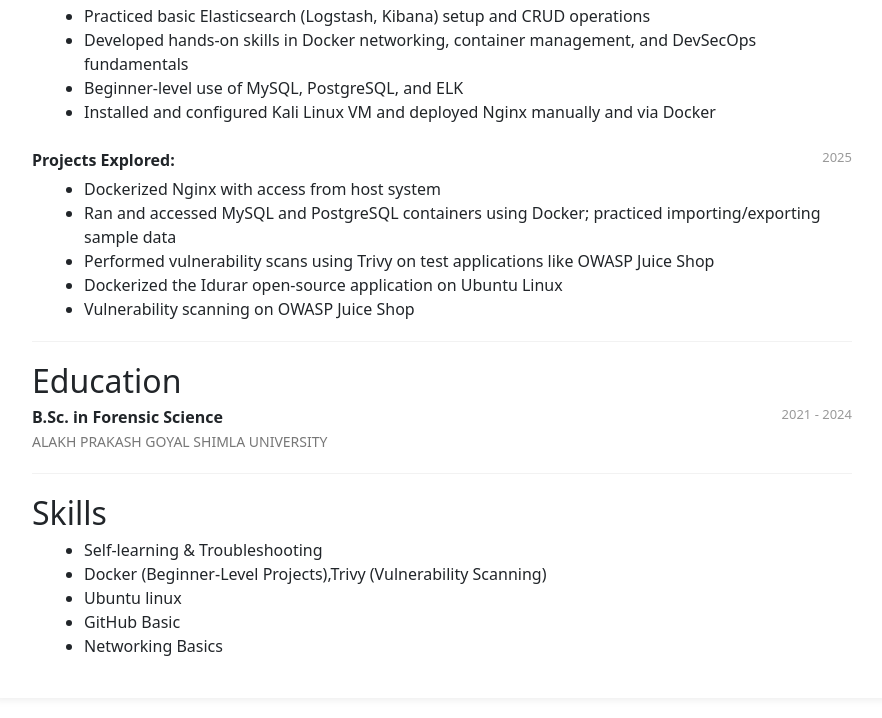
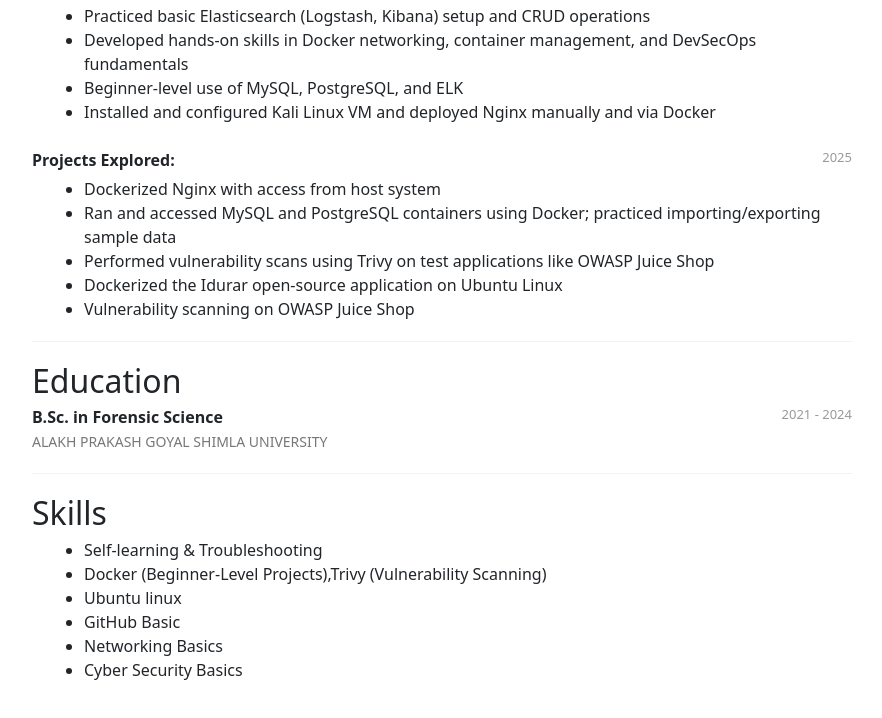
Before and after one commit to venkateshkallu/venkateshkallu.github.io, a plain HTML site: page resume.html in a window 1280 px wide. Shown: the part 515-1233 px from the top of the page, without its empty margins (198-1080 px from the left). Drawn offline with nearby package versions, Linux system fonts and the light colour scheme.

Commit message:
Updated Resume

```diff
--- a/resume.html
+++ b/resume.html
@@ -3,7 +3,7 @@
 <head>
     <meta charset="UTF-8">
     <meta name="viewport" content="width=device-width, initial-scale=1.0">
-    <title>Resume - John Doe</title>
+    <title>Resume - Venkatesh Kallu</title>
     <link href="https://cdn.jsdelivr.net/npm/bootstrap@5.3.2/dist/css/bootstrap.min.css" rel="stylesheet">
     <style>
         .resume-container {
@@ -122,6 +122,7 @@ I’ve also dockerized open-source projects like the Idurar ERP system, gaining
                 <li>Ubuntu linux</li>
                 <li>GitHub Basic</li>
                 <li>Networking Basics</li>
+                <li>Cyber Security Basics</li>
            </ul>
         </div>
     </div>
```
